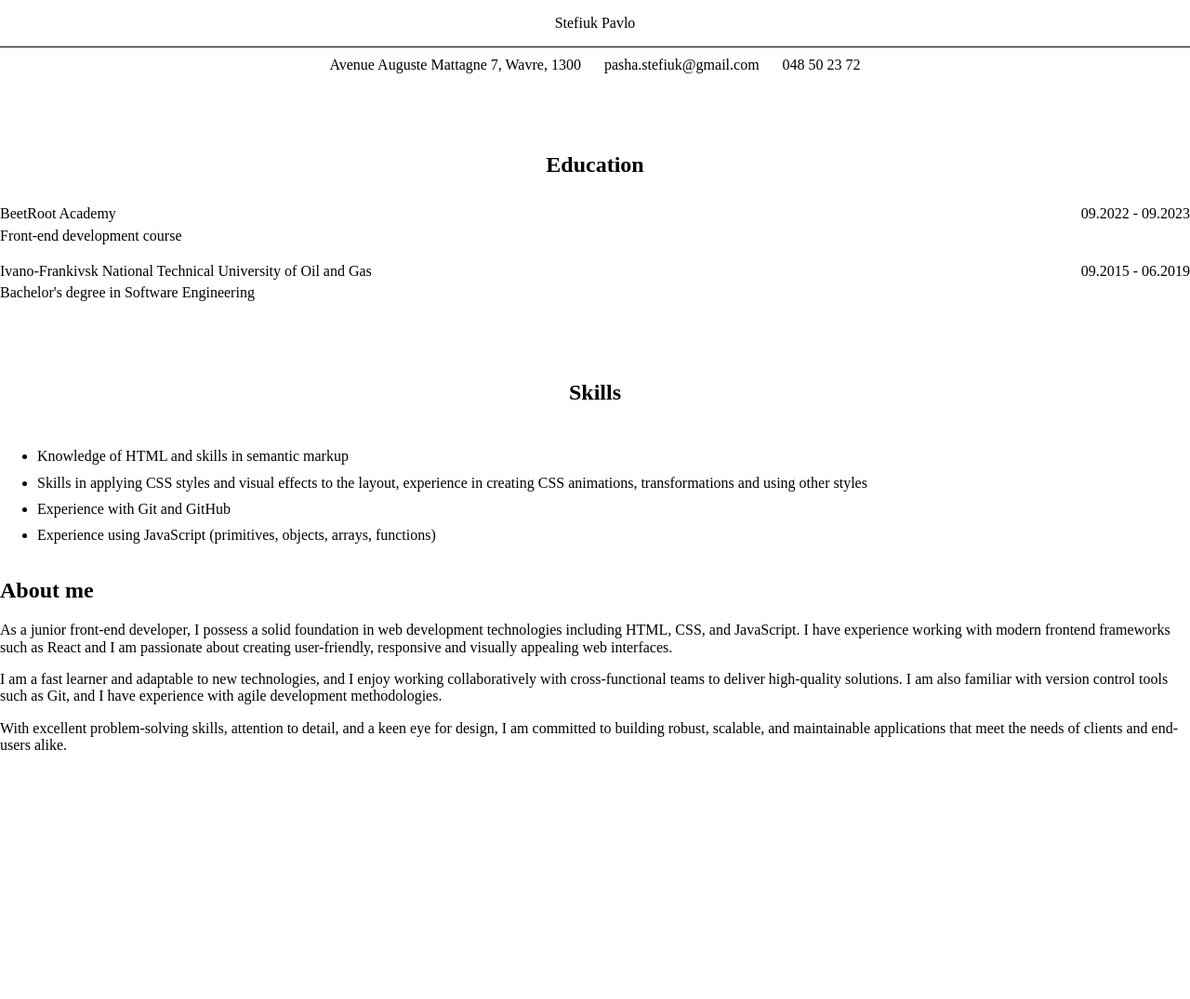
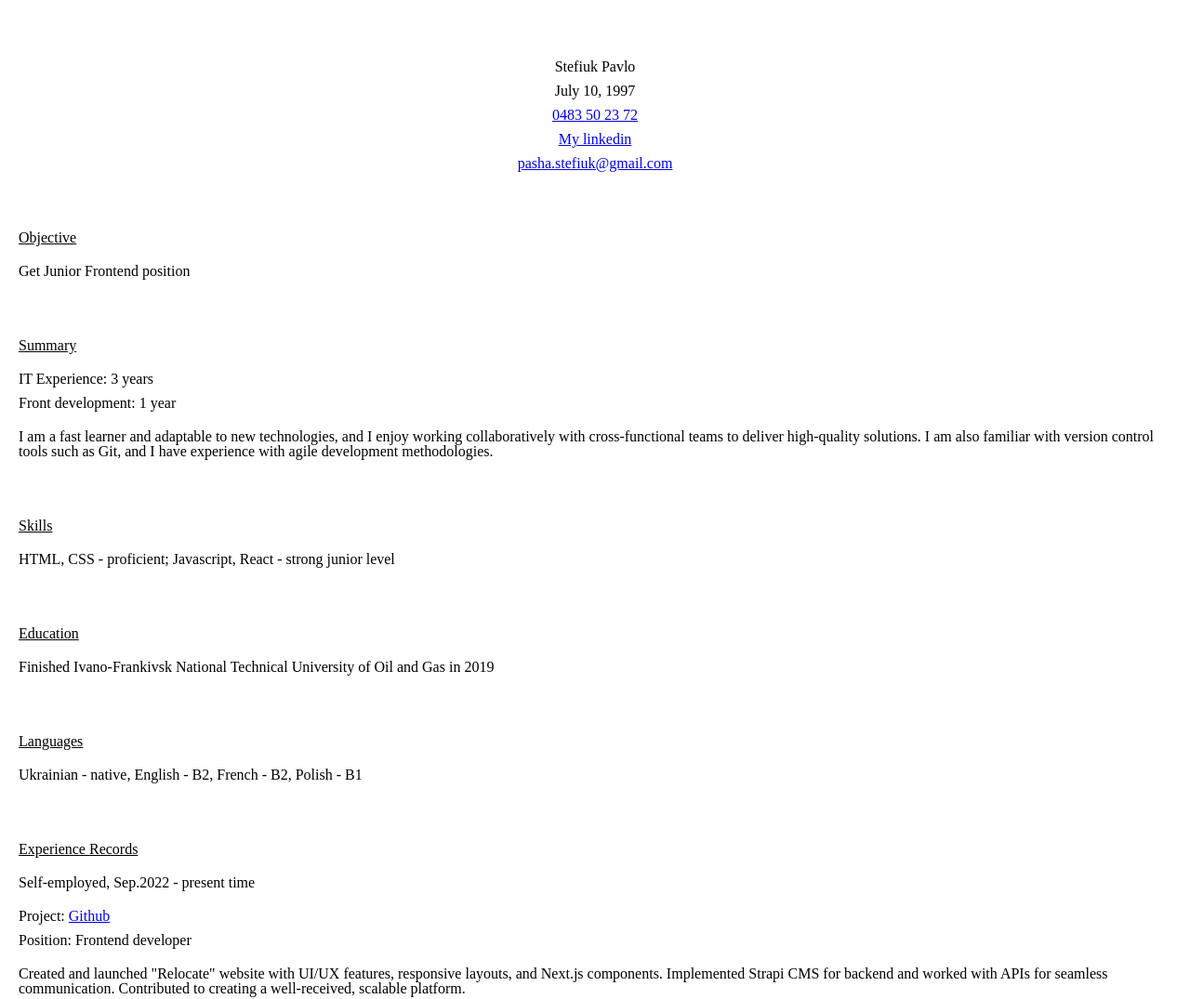
Before and after one commit to R1d3Reality/resume, a website: page index.html in a window 1280 px wide. Shown: the whole page at 93% size. Before the commit the page ends 827 px from the top, so only its background shows below. Drawn offline with nearby package versions, Linux system fonts and the light colour scheme.

Commit message:
adding new version

```diff
--- /dev/null
+++ b/assets/about.txt
@@ -0,0 +1,6 @@
+This favicon was generated using the following font:
+
+- Font Title: Bad Script
+- Font Author: Copyright (c) 2011, Cyreal (www.cyreal.org) with Reserved Font Name "Bad Script".
+- Font Source: http://fonts.gstatic.com/s/badscript/v16/6NUT8F6PJgbFWQn47_x7lOwuzd1AZtw.ttf
+- Font License: SIL Open Font License, 1.1 (http://scripts.sil.org/OFL))
--- a/index.html
+++ b/index.html
@@ -5,94 +5,79 @@
     <meta name="viewport"
           content="width=device-width, user-scalable=no, initial-scale=1.0, maximum-scale=1.0, minimum-scale=1.0">
     <meta http-equiv="X-UA-Compatible" content="ie=edge">
-    <link rel="stylesheet" href="https://cdnjs.cloudflare.com/ajax/libs/normalize/8.0.1/normalize.min.css" integrity="sha512-NhSC1YmyruXifcj/KFRWoC561YpHpc5Jtzgvbuzx5VozKpWvQ+4nXhPdFgmx8xqexRcpAglTj9sIBWINXa8x5w==" crossorigin="anonymous" referrerpolicy="no-referrer" />
+    <link rel="stylesheet" href="https://cdnjs.cloudflare.com/ajax/libs/meyer-reset/2.0/reset.min.css"
+          integrity="sha512-NmLkDIU1C/C88wi324HBc+S2kLhi08PN5GDeUVVVC/BVt/9Izdsc9SVeVfA1UZbY3sHUlDSyRXhCzHfr6hmPPw=="
+          crossorigin="anonymous"
+          referrerpolicy="no-referrer" />
+    <link rel="apple-touch-icon" sizes="180x180" href="/assets/apple-touch-icon.png">
+    <link rel="icon" type="image/png" sizes="32x32" href="/assets/favicon-32x32.png">
+    <link rel="icon" type="image/png" sizes="16x16" href="/assets/favicon-16x16.png">
     <link rel="stylesheet" href="style.css">
-    <title>Document</title>
+    <title>Resume Stefiuk Pavlo</title>
 </head>
 <body>
-    <div class="container">
-        <main class="resume">
-            <header class="resume__header">
-                <div class="resume__header__name">
-                    <p>Stefiuk Pavlo</p>
-                </div>
-                <div class="resume__header__info">
-                    <span>Avenue Auguste Mattagne 7, Wavre, 1300</span>
-                    <span>pasha.stefiuk@gmail.com</span>
-                    <span>048 50 23 72</span>
-                </div>
-            </header>
-            <div class="resume__education">
-                <div class="resume__education__heading">
+<section>
+    <ul>
+        <h1>Stefiuk Pavlo</h1>
+        <a>
+            July 10, 1997
+        </a>
+        <a href="tel:+32483502372">
+            0483 50 23 72
+        </a>
+        <a href="https://www.linkedin.com/in/pavlo-stefiuk/">
+            My linkedin
+        </a>
+        <a href="mailto:pasha.stefiuk@gmail.com">
+            pasha.stefiuk@gmail.com
+        </a>
+    </ul>
+</section>
+<section>
+    <h2>Objective</h2>
+    <p>Get Junior Frontend position</p>
+</section>
+<section>
+    <h2>Summary</h2>
+    <ul>
+        <li>IT Experience: 3 years</li>
+        <li>Front development: 1 year</li>
+    </ul>
+    <p>
+        I am a fast learner and adaptable to new technologies,
+        and I enjoy working collaboratively with cross-functional teams to deliver high-quality solutions.
+        I am also familiar with version control tools such as Git, and I have experience with agile development methodologies.
+    </p>
+</section>
+<section>
+    <h2>Skills</h2>
+    <p>
+        HTML, CSS - proficient; Javascript, React - strong junior level
+    </p>
+</section>
+<section>
     <h2>Education</h2>
-                </div>
-                <div class="resume__education__list">
-                    <div class="resume__education__list__item">
-                        <div class="resume__education__list__item__info">
-                            <div class="resume__education__list__item__name">
-                                <span>BeetRoot Academy</span>
-                            </div>
-                            <div class="resume__education__list__item__year">
-                                <span>09.2022 - 09.2023</span>
-                            </div>
-                        </div>
-                        <div class="resume__education__list__item__description">
-                            <span>Front-end development course</span>
-                        </div>
-                    </div>
-                    <div class="resume__education__list__item">
-                        <div class="resume__education__list__item__info">
-                            <div class="resume__education__list__item__name">
-                                <span>Ivano-Frankivsk National Technical University of Oil and Gas</span>
-                            </div>
-                            <div class="resume__education__list__item__year">
-                                <span>09.2015 - 06.2019</span>
-                            </div>
-                        </div>
-                        <div class="resume__education__list__item__description">
-                            <span>Bachelor's degree in Software Engineering</span>
-                        </div>
-                    </div>
-                </div>
-            </div>
-            <div class="resume__skills">
-                <div class="resume__skills__heading">
-                    <h2>Skills</h2>
-                </div>
-                <div class="resume__skills__info">
-                    <ul class="resume__skills__info__list">
-                        <li class="resume__skills__info__list__item">Knowledge of HTML and skills in semantic markup</li>
-                        <li class="resume__skills__info__list__item">Skills in applying CSS styles and visual effects to the layout,
-                            experience in creating CSS animations, transformations and using other styles
+    <p>Finished Ivano-Frankivsk National Technical University of Oil and Gas in 2019</p>
+</section>
+<section>
+    <h2>Languages</h2>
+    <p>Ukrainian - native, English - B2, French - B2, Polish - B1</p>
+</section>
+<section>
+    <h2>Experience Records</h2>
+    <p>Self-employed, Sep.2022 - present time</p>
+    <ul>
+        <li>
+            <span>Project: </span> <a href="https://github.com/R1d3Reality/relocate-app_frontend">Github</a>
         </li>
-                        <li class="resume__skills__info__list__item">
-                            Experience with Git and GitHub
-                        </li>
-                        <li class="resume__skills__info__list__item">
-                            Experience using JavaScript (primitives, objects, arrays, functions)
+        <li>
+            <span>Position: </span> <span>Frontend developer</span>
         </li>
     </ul>
-                </div>
-            </div>
-            <div class="resume__about">
-                <div class="resume__about__heading">
-                    <h2>About me</h2>
-                </div>
-                <div class="resume__about__text">
     <p>
-                        As a junior front-end developer, I possess a solid foundation in web development technologies including HTML, CSS, and JavaScript.
-                        I have experience working with modern frontend frameworks such as React and I am passionate about creating user-friendly, responsive and visually appealing web interfaces.
+        Created and launched "Relocate" website with UI/UX features, responsive layouts, and Next.js components. Implemented Strapi CMS for backend and worked with APIs for seamless communication.
+        Contributed to creating a well-received, scalable platform.
     </p>
-                    <p>
-                        I am a fast learner and adaptable to new technologies, and I enjoy working collaboratively with cross-functional teams to deliver high-quality solutions. I am also familiar with version control tools such as Git, and I have experience with agile development methodologies.
-                    </p>
-                    <p>
-                        With excellent problem-solving skills, attention to detail, and a keen eye for design, I am committed to building robust, scalable, and maintainable applications that meet the needs of clients and end-users alike.
-                    </p>
-                </div>
-            </div>
-        </main>
-    </div>
-    <script src="index.js"></script>
+</section>
 </body>
 </html>
--- a/index.js
+++ b/index.js
@@ -1,8 +1,52 @@
-const a = 'asdasd123asd';
-
 function returnNumber(str) {
-  const numbers = str.match(/\d+/g).join('');
-  console.log(numbers);
+  if (str === undefined || typeof str !== 'string') {
+    return null;
+  }
+  const trimmed = str.trim();
+  let hasDot = false;
+  let hasDigit = false;
+  let numberStr = '';
+  for (let i = 0; i < trimmed.length; i++) {
+    const char = trimmed.charAt(i);
+    if (char === '.' && !hasDot && hasDigit) {
+      hasDot = true;
+      numberStr += char;
+    } else if (char >= '0' && char <= '9') {
+      hasDigit = true;
+      numberStr += char;
+    } else if (hasDigit) {
+      break;
+    }
+  }
+  if (!hasDigit || (hasDot && numberStr === '.')) {
+    return null;
+  }
+  const number = Number(numberStr);
+  return isNaN(number) ? null : number;
 }
 
-returnNumber(a);
+
+console.assert(returnNumber('asdasd123asd') === 123, 1);
+console.assert(returnNumber('1234567890') === 1234567890, 2);
+console.assert(returnNumber(' ') === null, 3);
+console.assert(returnNumber('asdasdasd') === null, 4);
+console.assert(returnNumber('12asd') === 12, 5);
+console.assert(returnNumber('asd12') === 12, 6);
+console.assert(returnNumber('  as d12  ') === 12, 7);
+console.assert(returnNumber('123  as d  ') === 123, 8);
+console.assert(returnNumber('1.23  as d  ') === 1.23, 9);
+console.assert(returnNumber('adas 1.23  as d  ') === 1.23, 10);
+console.assert(returnNumber('adas1.23asd') === 1.23, 11);
+console.assert(returnNumber('adas1.asd23asd') === 1.23, 12);
+// console.assert(returnNumber('adas1.2asd3asd') === 1.23, 13);
+// console.assert(returnNumber('adas1asd.23asd') === 1.23, 14);
+// console.assert(returnNumber(123) === 123, 15);
+// console.assert(returnNumber(12.3) === 12.3, 16);
+// console.assert(returnNumber(undefined) === null, 17);
+// console.assert(returnNumber('.') === null, 18);
+// console.assert(returnNumber('.123') === 0.123, 19);
+// console.assert(returnNumber('123.') === 123.0, 20);
+// console.assert(returnNumber('123..213') === , 21);
+
+
+console.log('Testing finished');
--- a/style.css
+++ b/style.css
@@ -1,99 +1,32 @@
-.container {
+section {
     width: 100%;
     max-width: 1280px;
-  margin: 0 auto;
+    display: flex;
+    flex-direction: column;
+    gap: 20px;
+    margin: 3% auto;
 }
 
-.resume__header {
+ul {
     display: flex;
     flex-direction: column;
     align-items: center;
-  justify-content: center;
     gap: 10px;
 }
-.resume__header__name {
+ul li {
     width: 100%;
-  max-width: 1280px;
-  border-bottom: black 1px solid;
-  text-align: center;
-}
-.resume__header__info {
-  display: flex;
-  flex-direction: row;
-  gap: 25px;
-}
-.resume__education {
-  display: flex;
-  flex-direction: column;
-  align-items: center;
-  justify-content: space-between;
-  gap: 10px;
-  margin-top: 5%;
-}
-.resume__education__list {
-  display: flex;
-  flex-direction: column;
-  align-items: center;
-  justify-content: space-between;
-  gap: 20px;
-  width: 100%;
-  max-width: 1280px;
-}
-.resume__education__list__item {
-  display: flex;
-  flex-direction: column;
-  width: 100%;
-  max-width: 1280px;
-  gap: 5px;
-}
-.resume__education__list__item__info {
-  display: flex;
-  flex-direction: row;
-  align-items: center;
-  justify-content: space-between;
-  width: 100%;
-  max-width: 1280px;
-}
-.resume__skills {
-  display: flex;
-  flex-direction: column;
-  align-items: center;
-  justify-content: space-between;
-  gap: 10px;
-  margin-top: 5%;
-}
-.resume__skills__info {
-  display: flex;
-  flex-direction: column;
-  width: 100%;
-  max-width: 1280px;
-  align-items: flex-start;
-}
-.resume__skills__info__list {
-  display: flex;
-  flex-direction: column;
-  align-items: flex-start;
-  justify-content: space-around;
-  gap: 10px;
+    text-align: left;
 }
 
-@media (min-width: 320px) and (max-width: 767px) {
-  .resume__header__info {
-    flex-direction: column;
-    align-items: flex-start;
-    gap: 15px;
+h2 {
+    text-decoration: underline;
 }
-  .resume__education__list__item {
-    gap: 10px;
-  }
-  .resume__education__list__item__info {
-    flex-direction: column;
-    gap: 10px;
-  }
-  .resume__education__list__item__description {
-    display: flex;
-    justify-content: center;
+
+
+@media (min-width: 320px) and (max-width: 1280px) {
+    section {
+        padding: 0 20px 0 20px;
+        box-sizing: border-box;
+        margin: 5% auto;
     }
 }
-
-/*# sourceMappingURL=style.css.map */
```
Also changed, not shown: assets/android-chrome-192x192.png (added), assets/android-chrome-512x512.png (added), assets/apple-touch-icon.png (added), assets/favicon-16x16.png (added), assets/favicon-32x32.png (added), assets/favicon.ico (added), assets/site.webmanifest (added), 2 other files. Lines whose indentation alone changed are shown as unchanged.
